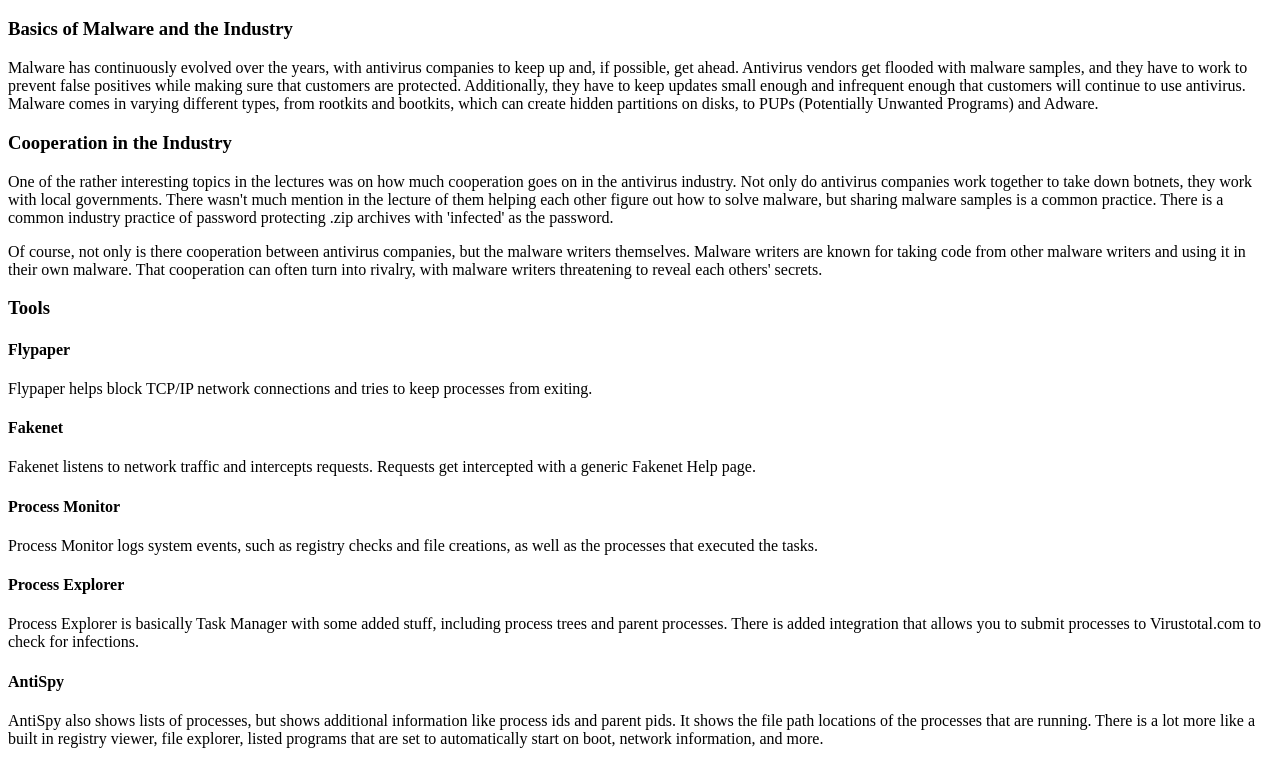
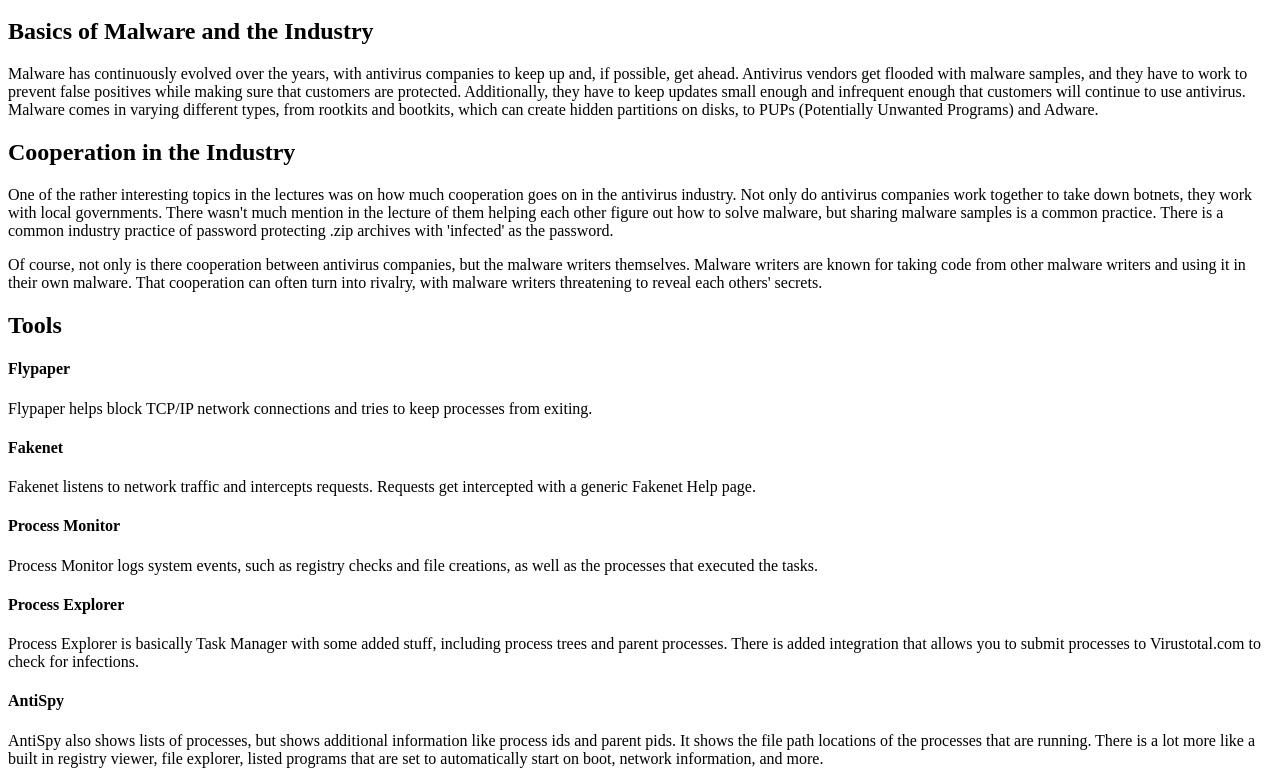
Before and after one commit to ginafish/cs373weeklywriteups, a plain HTML site: page week1/index.html in a window 1280 px wide. Shown: the part 48-832 px from the top of the page. Drawn offline with Linux system fonts and the light colour scheme.

Commit message:
UI tweaks

```diff
--- a/week1/index.html
+++ b/week1/index.html
@@ -5,18 +5,18 @@
     <body>
         <h1>Week 1 Writeup</h1>
         <div>
-            <h3>
+            <h2>
                 Basics of Malware and the Industry
-            </h3>
+            </h2>
             <p>
                 Malware has continuously evolved over the years, with antivirus companies to keep up and, if possible, get ahead.  Antivirus vendors get flooded with malware samples, and they have to work to prevent false positives while making sure that customers are protected.  Additionally, they have to keep updates small enough and infrequent enough that customers will continue to use antivirus.  Malware comes in varying different types, from rootkits and bootkits, which can create hidden partitions on disks, to PUPs (Potentially Unwanted Programs) and Adware.
             </p>
         </div>
 
         <div>
-            <h3>
+            <h2>
                 Cooperation in the Industry
-            </h3>
+            </h2>
             <p>
                 One of the rather interesting topics in the lectures was on how much cooperation goes on in the antivirus industry.  Not only do antivirus companies work together to take down botnets, they work with local governments.  There wasn't much mention in the lecture of them helping each other figure out how to solve malware, but sharing malware samples is a common practice.  There is a common industry practice of password protecting .zip archives with 'infected' as the password.
             </p>
@@ -26,7 +26,7 @@
         </div>
 
         <div>
-            <h3>Tools</h3>
+            <h2>Tools</h2>
 
             <h4>
                 Flypaper
```
